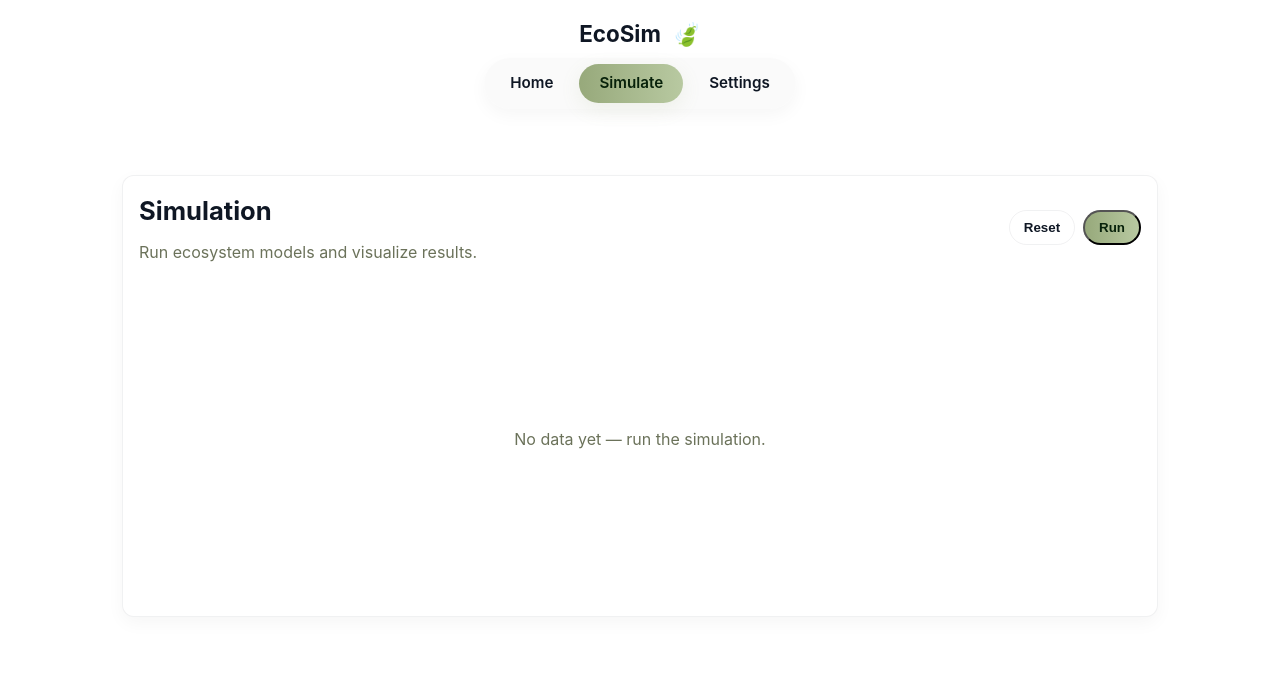
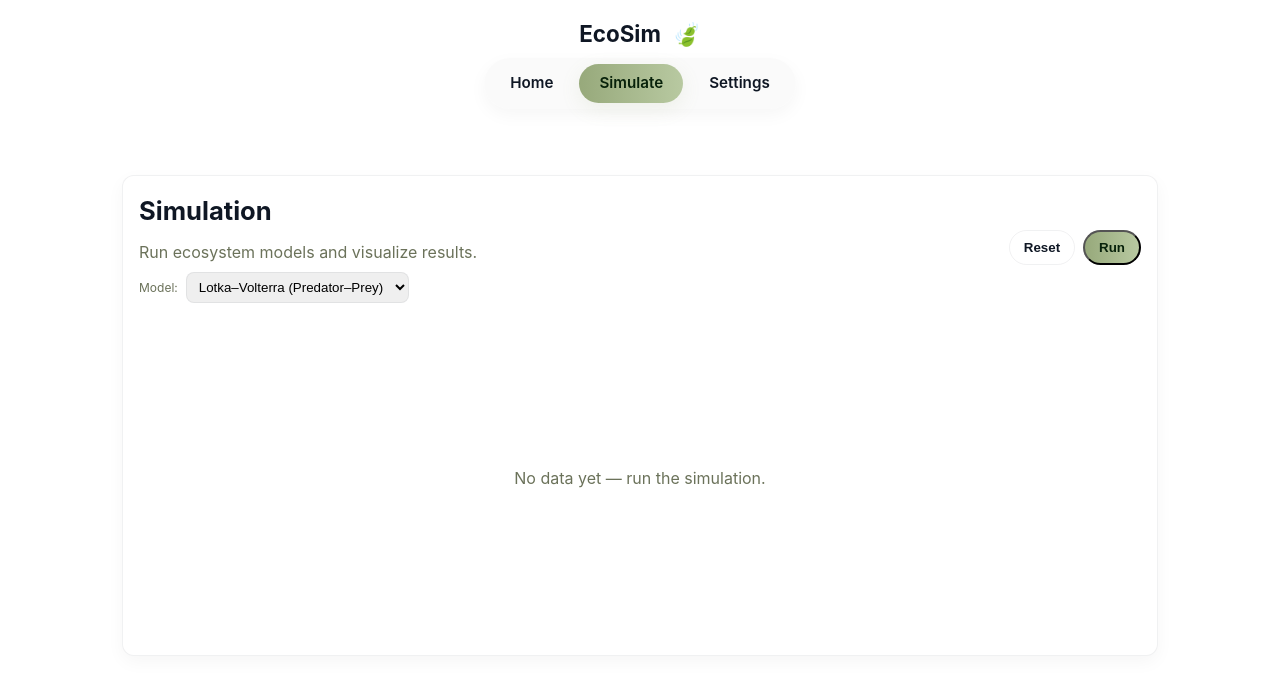
Before and after one commit to nguyen-aaron/EcoSim, a React (Create React App) app: page /simulate in a window 1280 px wide. Shown: the top 694 px of the page. Built offline with nearby package versions, Linux system fonts and the light colour scheme.

Commit message:
added dropdown menu for simulation change

```diff
--- a/src/pages/Simulate.js
+++ b/src/pages/Simulate.js
@@ -105,6 +105,8 @@ function Simulate() {
   const [running, setRunning] = useState(false);
   //the array of y-values for the chart
   const [data, setData] = useState([]);
+  const [model, setModel] = useState('lotka');
+  const [error, setError] = useState('');
   // pull data from the useLoktaVolterra.js hook, for both prey and predator
   // (could add options to configure the parameters later)
   const { prey = [], predator = [], start, pause, reset } = useLoktaVolterra?.() || {};
@@ -123,8 +125,13 @@ function Simulate() {
   useEffect(() => {
     setData(prey || []);
   }, [prey]);
-
   const handleRun = () => {
+    setError('');
+    if (model !== 'lotka') {
+      // show informative error for unimplemented simulations
+      setError('Simulation for the selected model is not yet implemented.');
+      return;
+    }
     setRunning(true);
     if (start) start();
   };
@@ -133,10 +140,24 @@ function Simulate() {
     setRunning(false);
     if (pause) pause();
   };
+
   const handleReset = () => {
     setRunning(false);
     if (reset) reset();
     setData([]);
+    setError('');
+  };
+
+  const handleModelChange = (e) => {
+    const v = e.target.value;
+    setModel(v);
+    setError('');
+    // clear data and stop any running simulation when switching models
+    setData([]);
+    setRunning(false);
+    // ensure the hook is paused/reset so it stops emitting values
+    if (pause) pause();
+    if (reset) reset();
   };
 
   return (
@@ -146,6 +167,14 @@ function Simulate() {
           <div>
             <h2>Simulation</h2>
             <div style={{color:'var(--muted)'}}>Run ecosystem models and visualize results.</div>
+            <div style={{marginTop:8}}>
+              <label style={{fontSize:12,color:'var(--muted)',marginRight:8}}>Model:</label>
+              <select value={model} onChange={handleModelChange} style={{padding:'6px 8px',borderRadius:8,border:'1px solid rgba(15,23,36,0.06)'}}>
+                <option value="lotka">Lotka–Volterra (Predator–Prey)</option>
+                <option value="foodchain">Food Chain Dynamics</option>
+                <option value="invasive">Invasive Species Model</option>
+              </select>
+            </div>
           </div>
           <div style={{display:'flex',gap:8}}>
             <button className="btn secondary" onClick={handleReset}>Reset</button>
@@ -159,9 +188,19 @@ function Simulate() {
 
         <div style={{marginTop:16}}>
           <div style={{height:320}}>
-            <MiniSVGChart prey={prey} predator={predator} height={320} />
+          {/* Only pass hook data when the selected model is Lotka; otherwise show a blank chart */}
+          <MiniSVGChart
+            prey={model === 'lotka' ? prey : []}
+            predator={model === 'lotka' ? predator : []}
+            height={320}
+          />
           </div>
         </div>
+        {error && (
+          <div style={{marginTop:12,color:'#b00020',fontWeight:600}} role="alert">
+            {error}
+          </div>
+        )}
 
       </div>
     </div>
```
